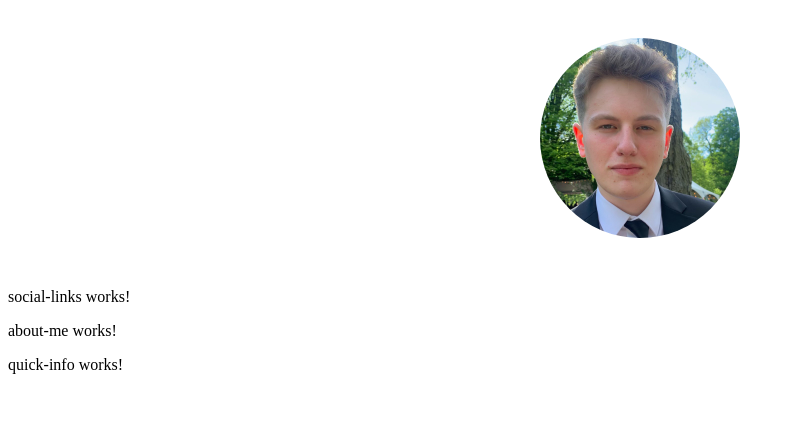
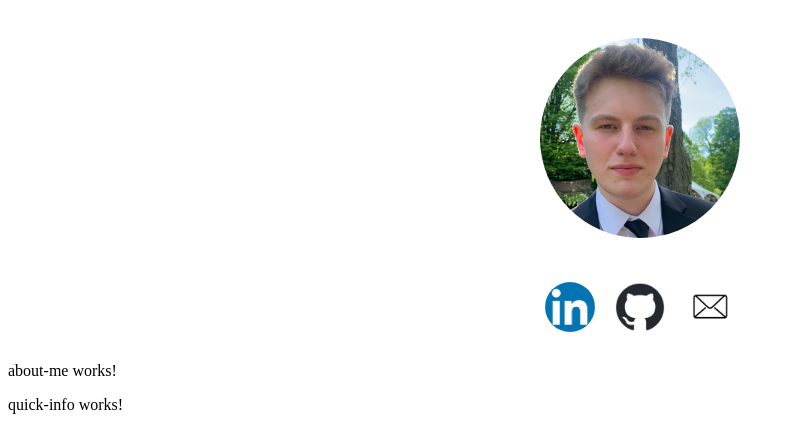
Before and after one commit to pvico12/digital-business-card, an Angular app: page / in a window 1280 px wide. Shown: the top 448 px of the page, without its empty margins (0-795 px from the left). Built offline with nearby package versions, Linux system fonts and the light colour scheme.

Commit message:
add social links component

```diff
--- a/src/app/social-links/social-links.component.html
+++ b/src/app/social-links/social-links.component.html
@@ -1 +1,11 @@
-<p>social-links works!</p>
+<div class="links-container">
+    <a href="https://ca.linkedin.com/in/petar-vico-6ba2b6217" target="_blank" rel="noopener noreferrer">
+        <img src="../../assets/linkedinLogo.jpg" alt="LinkedIn Logo">
+    </a>
+    <a href="https://github.com/pvico12/" target="_blank" rel="noopener noreferrer">
+        <img src="../../assets/githubLogo.png" alt="GitHub Logo">
+    </a>
+    <a href="mailto:petarvico3@outlook.com">
+        <img src="../../assets/mailLogo.png" alt="Mail Logo">
+    </a>
+</div>
--- a/src/app/social-links/social-links.component.scss
+++ b/src/app/social-links/social-links.component.scss
@@ -0,0 +1,9 @@
+.links-container {
+    text-align: center;
+}
+
+.links-container img {
+    margin: 10px;
+    width: 50px;
+    border-radius: 50%;
+}
```
